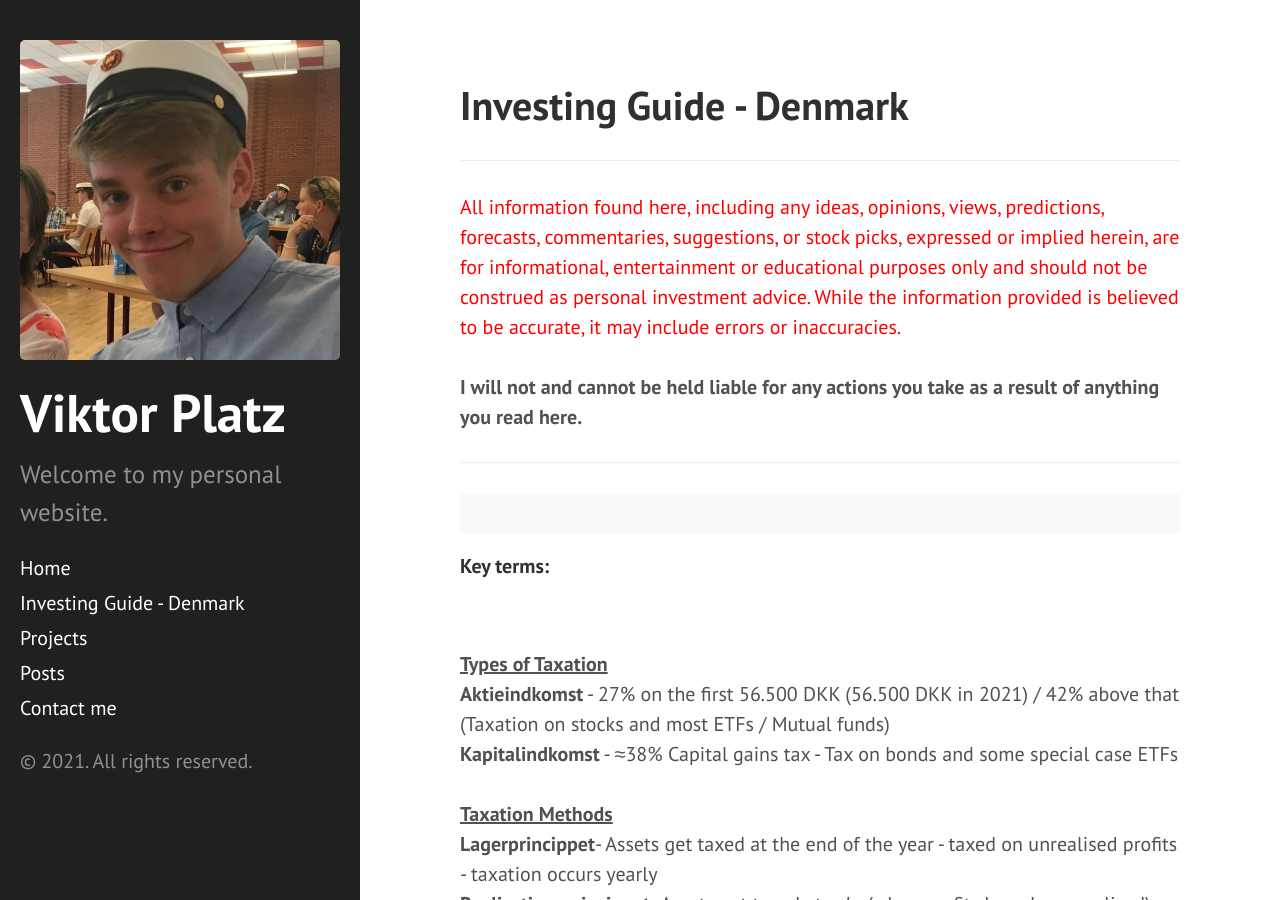
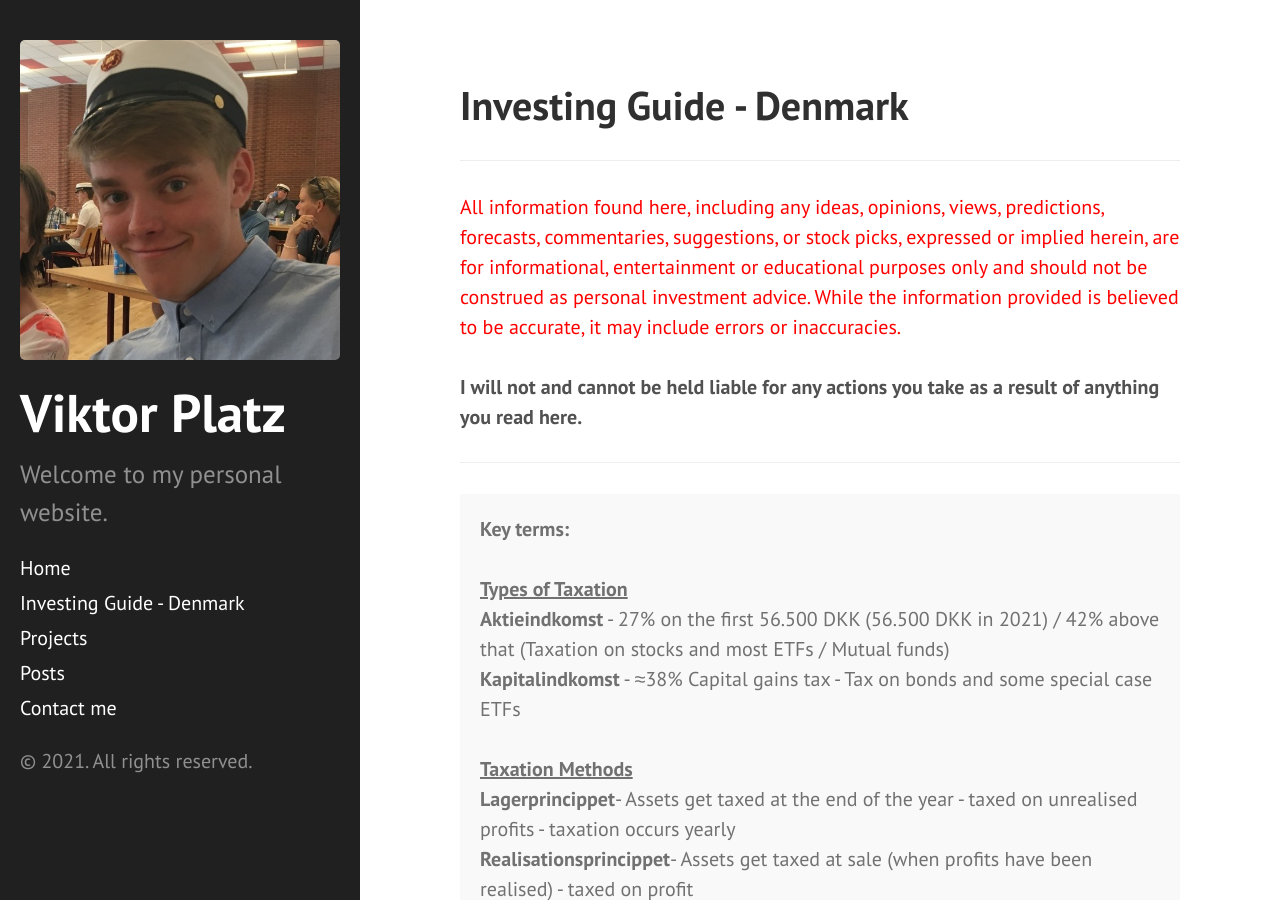
Before and after one commit to ViktorPlatz/redviktor.github.io, a Jekyll site: the page built from investingguide.html, in a window 1280 px wide and 900 px high. Built offline with Jekyll 4.4.1, drawn with Linux system fonts in a browser that asks for light colours.

```diff
--- a/investingguide.html
+++ b/investingguide.html
@@ -12,7 +12,7 @@ title: Investing Guide - Denmark
 </p>
 <hr>
 <p class="message">
-  <h4>Key terms:</h4><br><br>
+  <b>Key terms:</b><br><br>
     <b><u>Types of Taxation</b></u><br>
     <b>Aktieindkomst</b> - 27% on the first 56.500 DKK (56.500 DKK in 2021) / 42% above that (Taxation on stocks and most ETFs / Mutual funds)
     <br>
```
